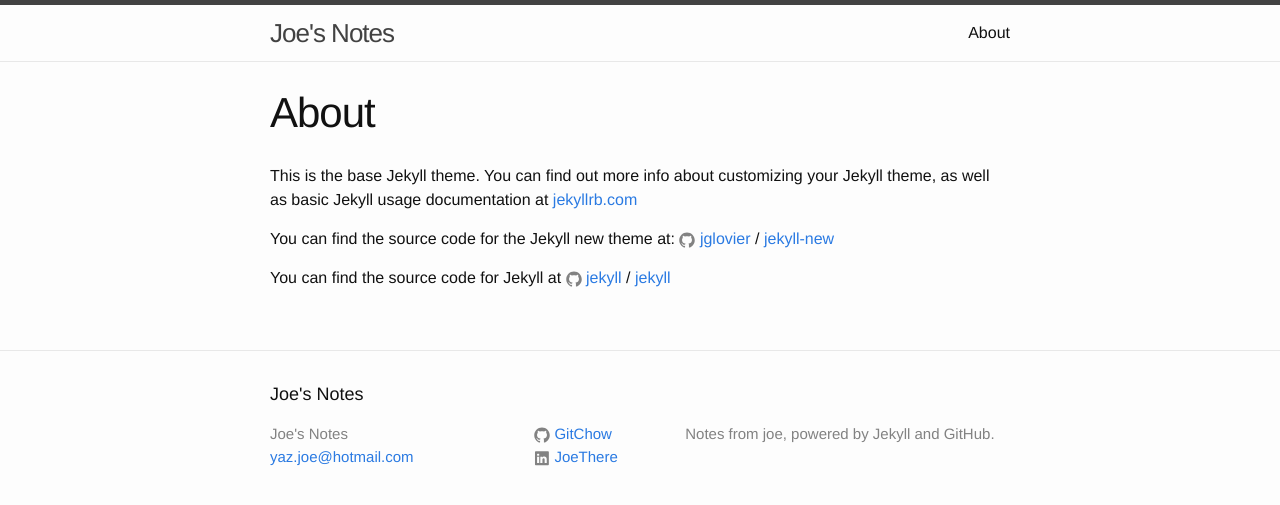
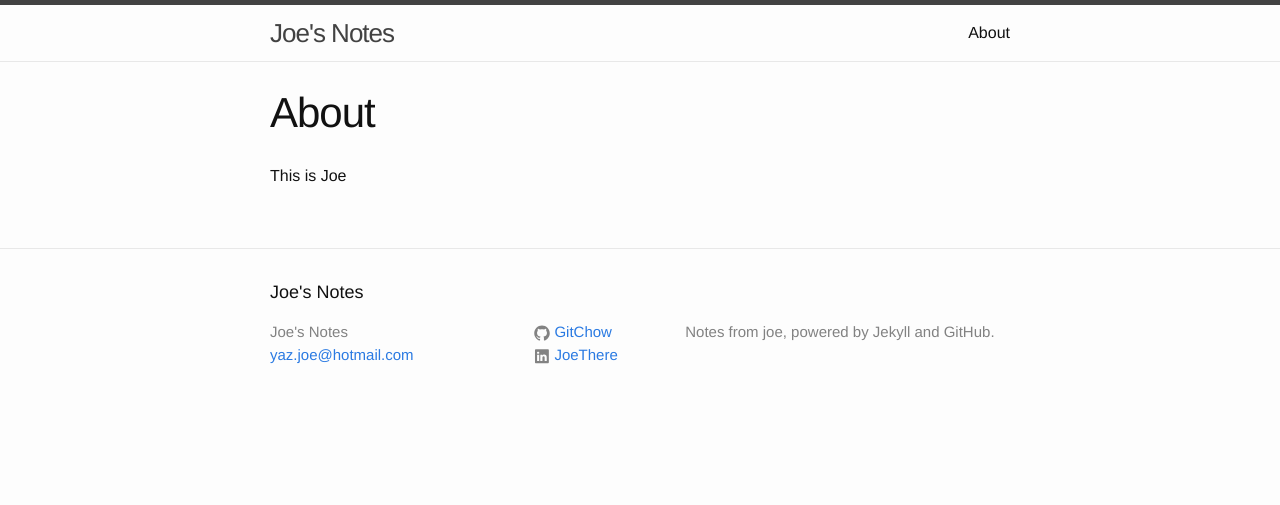
Before and after one commit to GitChow/gitchow.github.io, a Jekyll site: the page built from about.md, in a window 1280 px wide. Shown: the top 505 px of the page. Built offline with Jekyll 4.4.1, drawn with Linux system fonts in a browser that asks for light colours.

Commit message:
use this about till I figure out a good one

```diff
--- a/about.md
+++ b/about.md
@@ -4,12 +4,5 @@ title: About
 permalink: /about/
 ---
 
-This is the base Jekyll theme. You can find out more info about customizing your Jekyll theme, as well as basic Jekyll usage documentation at [jekyllrb.com](http://jekyllrb.com/)
 
-You can find the source code for the Jekyll new theme at:
-{% include icon-github.html username="jglovier" %} /
-[jekyll-new](https://github.com/jglovier/jekyll-new)
-
-You can find the source code for Jekyll at
-{% include icon-github.html username="jekyll" %} /
-[jekyll](https://github.com/jekyll/jekyll)
+This is Joe
```
